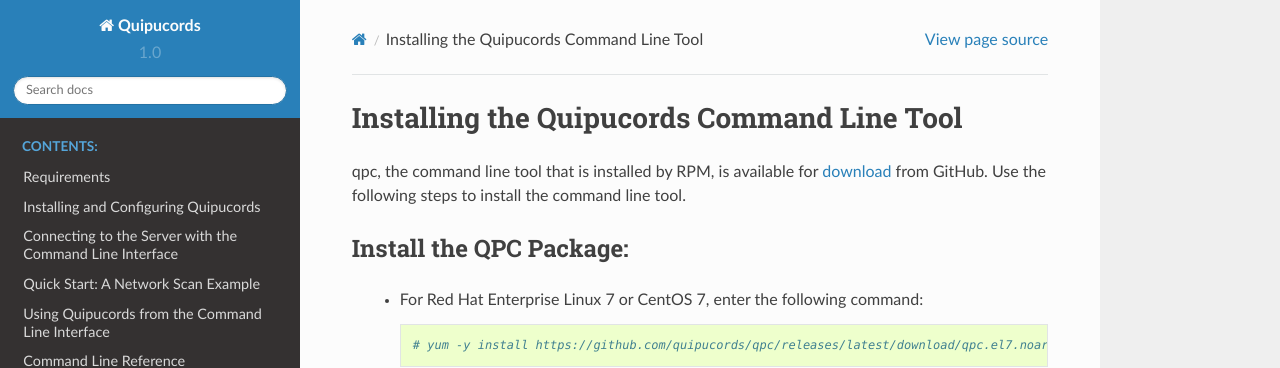
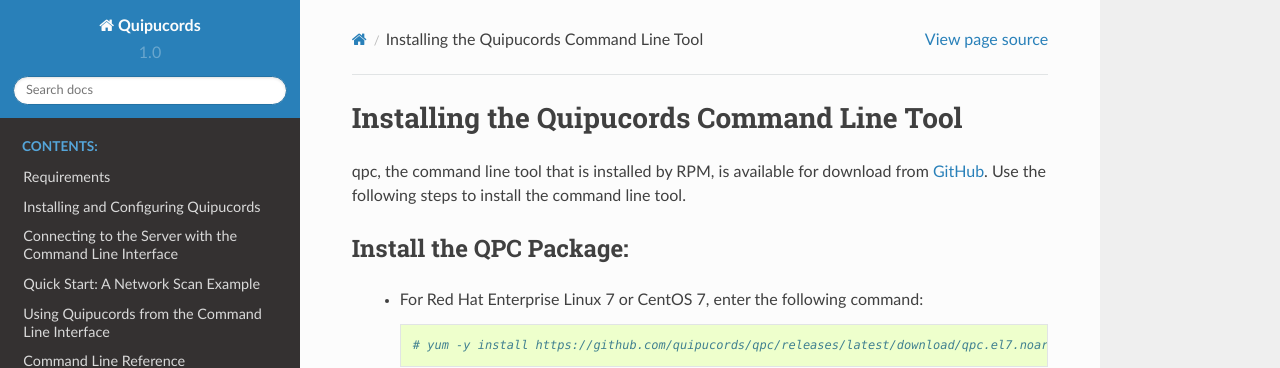
Before and after one commit to quipucords/quipudocs, a Sphinx documentation site: the page built from source/install_cli.rst, in a window 1280 px wide. Shown: the top 368 px of the page. Built offline with Sphinx 7.4.7 and the Read the Docs theme 2.0.0, drawn with Linux system fonts in a browser that asks for light colours.

Commit message:
Additional PR fix

```diff
--- a/source/install_cli.rst
+++ b/source/install_cli.rst
@@ -2,7 +2,7 @@
 
 Installing the Quipucords Command Line Tool
 ^^^^^^^^^^^^^^^^^^^^^^^^^^^^^^^^^^^^^^^^^^^
-qpc, the command line tool that is installed by RPM, is available for `download <https://github.com/quipucords/qpc/releases/latest/>`_ from GitHub. Use the following steps to install the command line tool.
+qpc, the command line tool that is installed by RPM, is available for download from `GitHub <https://github.com/quipucords/qpc/releases/latest/>`_. Use the following steps to install the command line tool.
 
 Install the QPC Package:
 ~~~~~~~~~~~~~~~~~~~~~~~~
```
